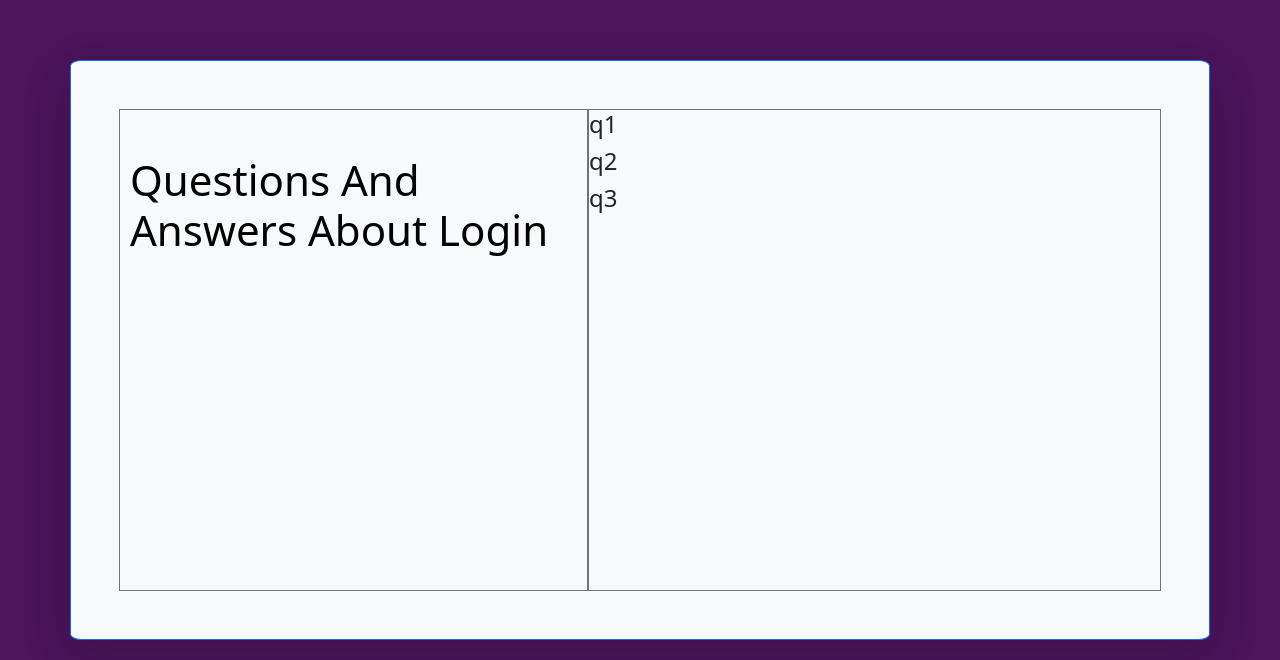
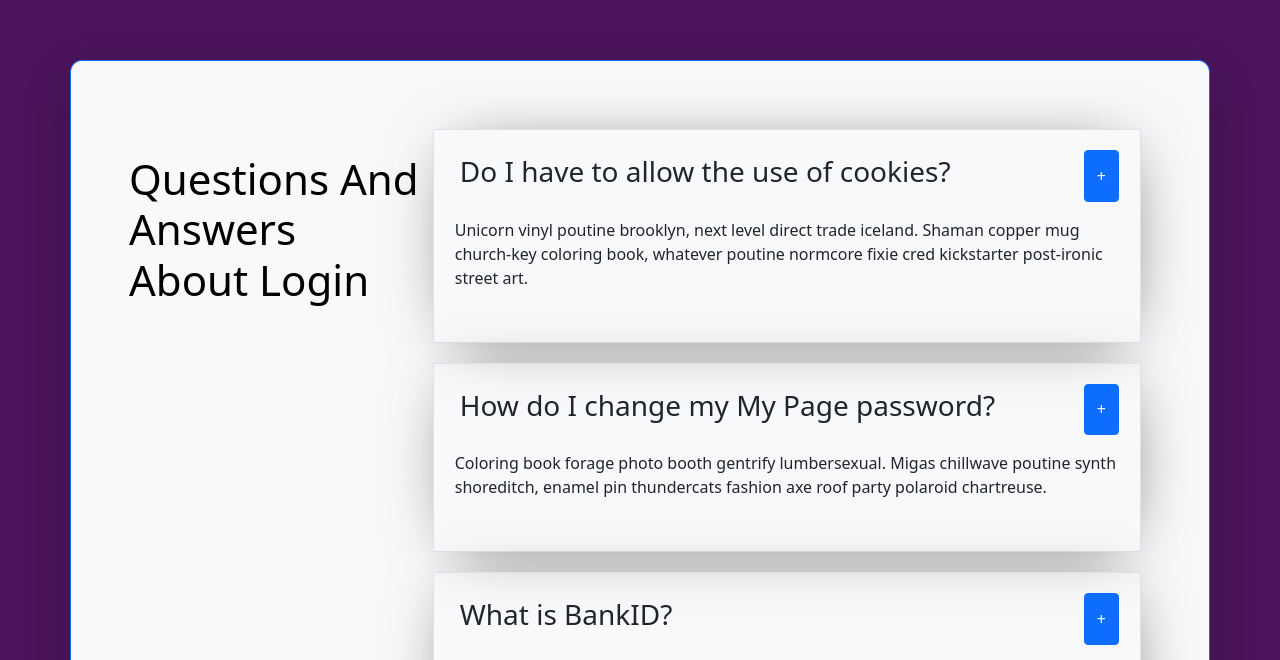
Before and after one commit to aishtiaq7/04-accordion, a React (Create React App) app: page / in a window 1280 px wide. Shown: the part 140-800 px from the top of the page. Built offline with nearby package versions, Linux system fonts and the light colour scheme.

Commit message:
prop drilled or threaded to single question component

```diff
--- a/src/App.js
+++ b/src/App.js
@@ -1,18 +1,16 @@
 import React, { useState } from "react";
-import data from "./data";
-import SingleQuestion from "./Question";
+import QuestionContainer from './QuestionContainer'
+
 function App() {
   return (
     <main id='largerWrapper' className="shadow-lg p-5 container mt-5 border border-primary bg-light text-dark">
 
-      <div id='questionsBox' className='border border-secondary'>
+      <div id='questionsBox' className=''>
         <h2>Questions And Answers About Login</h2>
       </div>
 
-      <div id='questionsContainer' className="border border-secondary">
-        <h4>q1</h4>
-        <h4>q2</h4>
-        <h4>q3</h4>
+      <div id='questionsContainer' className="">
+        <QuestionContainer/>
       </div>
 
     </main>
--- a/src/Question.js
+++ b/src/Question.js
@@ -1,7 +1,15 @@
 import React, { useState } from 'react';
 import { AiOutlineMinus, AiOutlinePlus } from 'react-icons/ai';
-const Question = () => {
-  return <h2>question component</h2>;
+const Question = ({id,title,info}) => {
+  return (
+    <div className="dropShadow questionStyles border border-1">
+      <div className='d-flex flex-row justify-content-between ps-3 pe-3'>
+        <h3>{title}</h3>
+        <button type="button" class="btn btn-primary">+</button>
+      </div>
+      <p className='p-3'>{info}</p>
+    </div>
+  );
 };
 
 export default Question;
--- /dev/null
+++ b/src/QuestionContainer.js
@@ -0,0 +1,14 @@
+import React from "react";
+import SingleQuestion from "./Question";
+import data from "./data";
+
+export default function QuestionContainer() {
+  console.log(data);
+  return data.map((question) => {
+    return (
+      <div>
+        <SingleQuestion key={question.id} {...question} />
+      </div>
+    );
+  });
+}
--- a/src/index.css
+++ b/src/index.css
@@ -1,3 +1,9 @@
+*{
+  padding: 0;
+  margin: 0;
+  box-sizing: border-box;
+}
+
 body{
   background-color: #4B145B;
 }
@@ -31,3 +37,20 @@ body{
   padding: 45px 10px;
 
 }
+
+.dropShadow{
+  -webkit-box-shadow: 3px 5px 67px -21px rgba(0,0,0,0.6);
+  -moz-box-shadow: 3px 5px 67px -21px rgba(0,0,0,0.6);
+  box-shadow: 3px 5px 67px -21px rgba(0,0,0,0.6);
+
+}
+
+.questionStyles{
+  margin: 20px 20px 0px 0px;
+  padding: 20px 5px;
+  /* border: black 1px solid; */
+}
+
+.questionStyles h3{
+  padding: 5px;
+}
```
